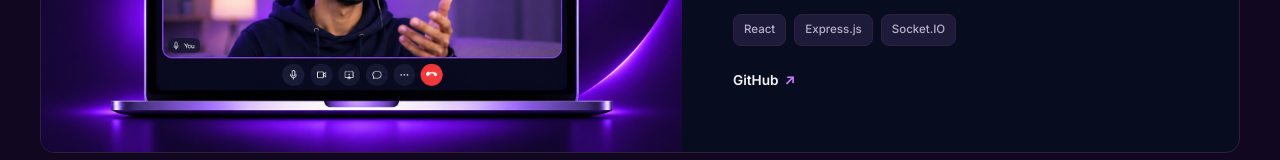
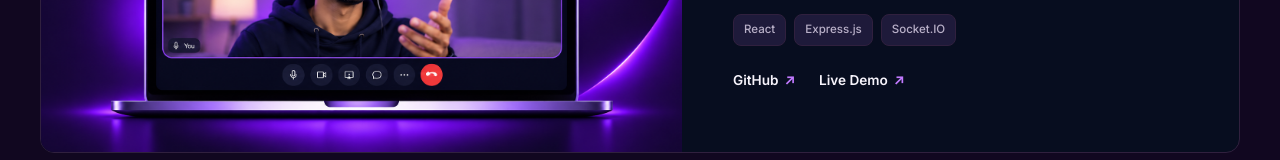
Before and after one commit to nikhilkdevx/My-PortFolio, a React (Vite) app: page / in a window 1280 px wide. Shown: the part 1338-1498 px from the top of the page. Built offline with nearby package versions, Linux system fonts and the light colour scheme.

Commit message:
Added deployed links

```diff
--- a/src/sections/Projects.jsx
+++ b/src/sections/Projects.jsx
@@ -11,7 +11,7 @@ const projects = [
     image: "/images/nexameet.png",
     imageAlt: "NexaMeet video calling application",
     github: "https://github.com/nikhilkdevx/NexaMeet",
-    live: "",
+    live: "https://nexameet-fden.onrender.com",
     featured: true,
     status: "completed",
   },
```
